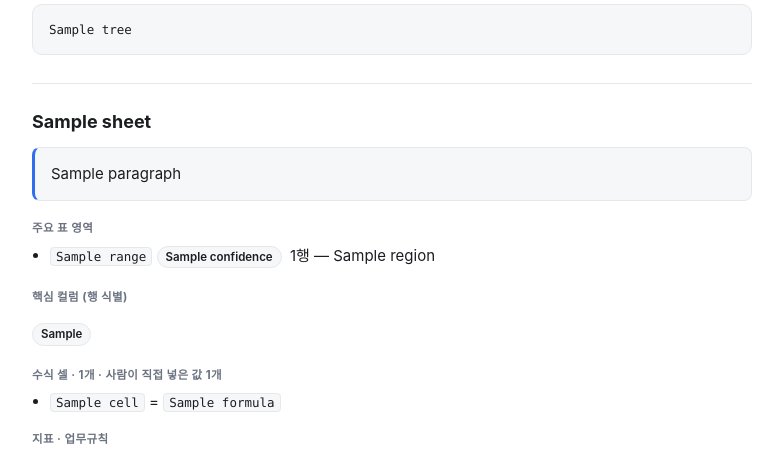
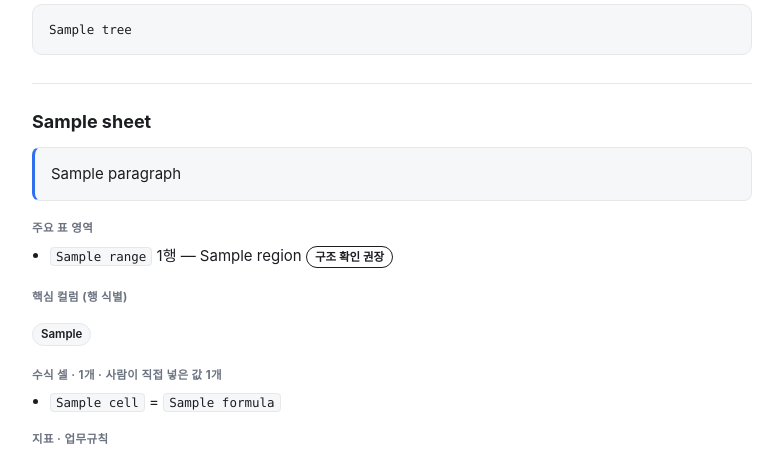
Before and after one commit to leahseule/xlmeta, a Flask app: template webapp/templates/share.html in a window 1280 px wide. Shown: the part 292-746 px from the top of the page, without its empty margins (248-1031 px from the left). Run offline with Flask 3, Linux system fonts and the light colour scheme; the template is opened without the code that fills it: most values are stand-ins (such as "Sample title", 1, 10 or a date in 2020).

Commit message:
copy: 요약의 표 신뢰도 'high/medium/low' → 한글, 확실할 땐 숨김
'주요 표 영역 > high'가 무슨 뜻인지 모르겠다는 피드백.

- high는 표시 안 함(정상/확실), medium=구조 확인 권장, low=구조 확인 필요
- summary.markdown·share.html 양쪽 적용 (앱 confTag와 동일 규칙)

Co-Authored-By: Claude Opus 4.8 <noreply@anthropic.com>

```diff
--- a/webapp/templates/share.html
+++ b/webapp/templates/share.html
@@ -43,6 +43,7 @@
       border:1px solid var(--line);border-radius:4px;padding:1px 5px;word-break:break-all;}
     .pill{display:inline-block;font-size:11.5px;font-weight:600;padding:1px 8px;border-radius:20px;
       background:var(--soft);border:1px solid var(--line);margin:0 4px 4px 0;}
+    .pill.warn{background:var(--warn-bg);border-color:var(--warn-line);color:var(--warn-ink);}
     .metric{margin:6px 0;}
     .rule{color:var(--muted);font-size:13px;}
     .tree-sec{margin:2px 0 6px;}
@@ -93,9 +94,9 @@
         <p class="k">주요 표 영역</p>
         <ul>
           {% for r in c.regions %}
-          <li><code>{{ r.range }}</code>
-            <span class="pill">{{ r.confidence }}</span> {{ r.row_count }}행
-            {% if r.title %}— {{ r.title }}{% endif %}</li>
+          <li><code>{{ r.range }}</code> {{ r.row_count }}행
+            {% if r.title %}— {{ r.title }}{% endif %}
+            {% if r.confidence != 'high' %}<span class="pill warn">구조 확인 {{ '필요' if r.confidence == 'low' else '권장' }}</span>{% endif %}</li>
           {% endfor %}
         </ul>
       {% endif %}
--- a/xlmeta/summary.py
+++ b/xlmeta/summary.py
@@ -224,7 +224,10 @@ def markdown(summary):
             L += ["**주요 표 영역**", ""]
             for r in c["regions"]:
                 ttl = f" — {r['title']}" if r["title"] else ""
-                L.append(f"- `{r['range']}` ({r['confidence']}, {r['row_count']}행){ttl}")
+                warn = ("" if r["confidence"] == "high"
+                        else " · 구조 확인 필요" if r["confidence"] == "low"
+                        else " · 구조 확인 권장")
+                L.append(f"- `{r['range']}` ({r['row_count']}행){ttl}{warn}")
             L.append("")
         if c["key_columns"]:
             L += [f"**핵심 컬럼(행 식별)**: {', '.join(c['key_columns'])}", ""]
```
